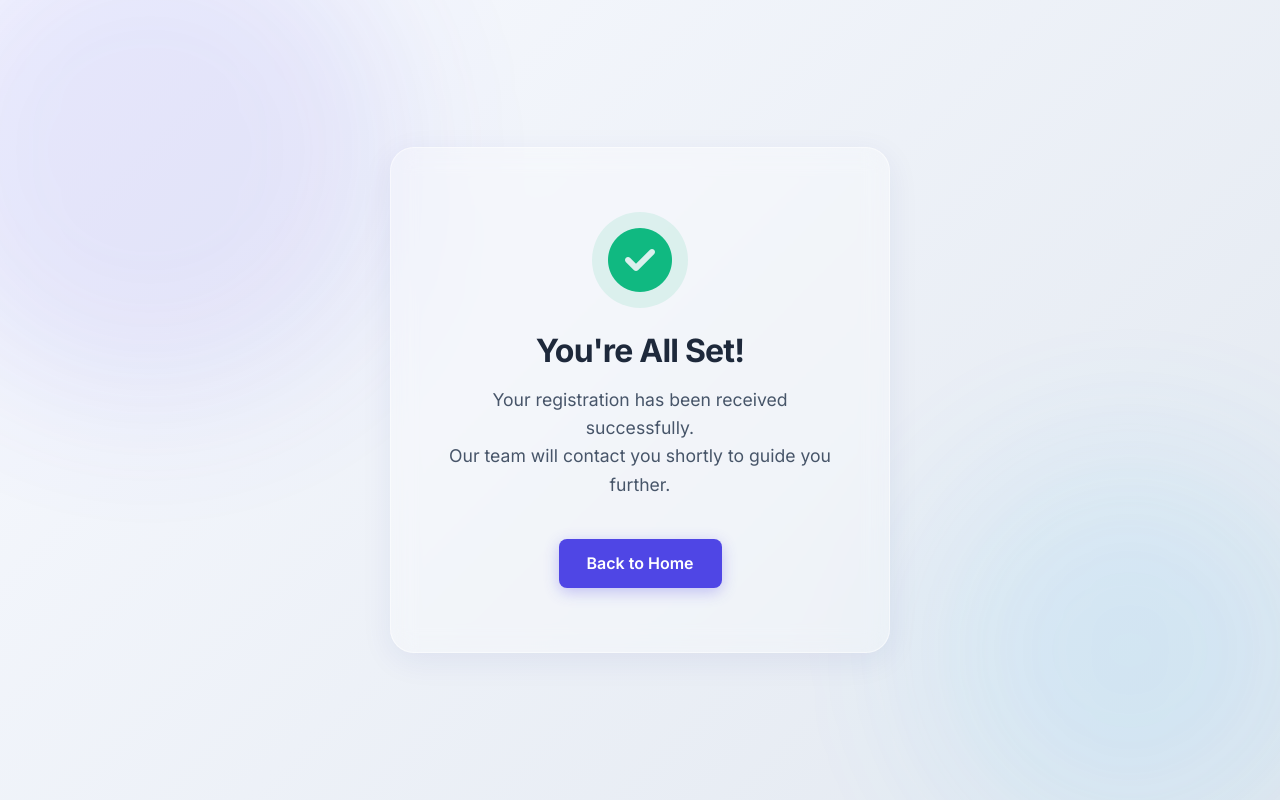
After one commit to Dammrow/Crinza, a Flask app: template templates/success.html in a window 1280 px wide. The commit adds this page. Run offline with Flask 3, Linux system fonts and the light colour scheme; the template is opened without the code that fills it, so the values that code supplies are empty.

Commit message:
added success page template

```diff
--- a/app.py
+++ b/app.py
@@ -49,7 +49,7 @@ def register():
     ''', (business_name, description, phone, email, city, state))
     conn.commit()
     conn.close()
-
+    return render_template('success.html')
     try:
         if "@" not in email or "." not in email:
             return "Invalid email"
--- a/static/styles.css
+++ b/static/styles.css
@@ -792,3 +792,56 @@ form button[type="submit"]:hover {
         text-align: center;
     }
 }
+
+/* Success Page Specifics */
+.success-wrapper {
+    min-height: 100vh;
+    display: flex;
+    justify-content: center;
+    align-items: center;
+    padding: 2rem;
+    position: relative;
+    z-index: 1;
+}
+
+.success-card {
+    background: var(--glass-bg);
+    backdrop-filter: var(--glass-blur);
+    -webkit-backdrop-filter: var(--glass-blur);
+    padding: 4rem 3rem;
+    border-radius: var(--radius-xl);
+    text-align: center;
+    border: 1px solid var(--glass-border);
+    box-shadow: var(--glass-shadow);
+    max-width: 500px;
+    width: 100%;
+}
+
+.success-icon {
+    font-size: 4rem;
+    color: #10b981;
+    margin-bottom: 1.5rem;
+    display: inline-flex;
+    align-items: center;
+    justify-content: center;
+    width: 6rem;
+    height: 6rem;
+    background: rgba(16, 185, 129, 0.1);
+    border-radius: 50%;
+}
+
+.success-actions {
+    margin-top: 2.5rem;
+}
+
+.success-card h2 {
+    font-size: 2rem;
+    margin-bottom: 1rem;
+    color: var(--text-main);
+}
+
+.success-card p {
+    color: var(--text-muted);
+    font-size: 1.1rem;
+    line-height: 1.6;
+}
--- /dev/null
+++ b/templates/success.html
@@ -0,0 +1,34 @@
+<!DOCTYPE html>
+<html lang="en">
+<head>
+    <meta charset="UTF-8">
+    <title>Success - Crinza</title>
+    <link rel="stylesheet" href="{{ url_for('static', filename='styles.css') }}">
+    <link href="https://fonts.googleapis.com/css2?family=Inter:wght@400;500;600;700&display=swap" rel="stylesheet">
+    <link rel="stylesheet" href="https://cdnjs.cloudflare.com/ajax/libs/font-awesome/6.4.0/css/all.min.css">
+</head>
+<body>
+
+<div class="success-wrapper">
+
+    <div class="success-card">
+
+        <div class="success-icon"><i class="fa-solid fa-circle-check"></i></div>
+
+        <h2>You're All Set!</h2>
+
+        <p>
+            Your registration has been received successfully. <br>
+            Our team will contact you shortly to guide you further.
+        </p>
+
+        <div class="success-actions">
+            <a href="/" class="btn btn-primary">Back to Home</a>
+        </div>
+
+    </div>
+
+</div>
+
+</body>
+</html>
```
Also changed, not shown: saaf.py (added, +11 -0 lines), database.db.
